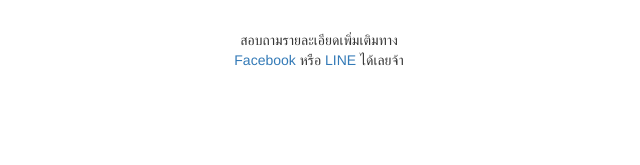
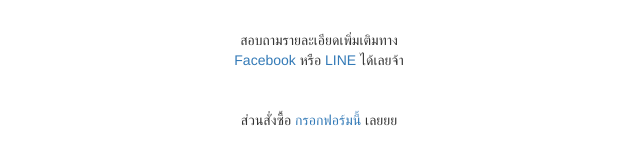
Before and after one commit to TongWR/tongwr.github.io, a Jekyll site: the page built from mc49.md, in a window 1280 px wide. Shown: the part 190-355 px from the top of the page, without its empty margins (321-961 px from the left). Built offline with Jekyll 4.4.1, drawn with Linux system fonts in a browser that asks for light colours; nearby versions of some CDN libraries.

Commit message:
Add link to purchase form

```diff
--- a/_layouts/mc49.html
+++ b/_layouts/mc49.html
@@ -131,7 +131,7 @@
     </form>
     <section class="price-display col-xs-12 col-sm-8 col-sm-offset-2 col-md-6 col-md-offset-3 col-lg-4 col-lg-offset-4">
       <p class="prices">ราคารวม <span id="full-price"></span> <span id="total-price"></span></p>
-      <p class="purchase-form__contact-details">สอบถามรายละเอียดเพิ่มเติมทาง<br><a href="https://www.facebook.com/raomc49/">Facebook</a> หรือ <a href="https://line.me/R/ti/p/%40raomc49">LINE</a> ได้เลยจ้า </p>
+      <p class="purchase-form__contact-details">สอบถามรายละเอียดเพิ่มเติมทาง<br><a href="https://www.facebook.com/raomc49/">Facebook</a> หรือ <a href="https://line.me/R/ti/p/%40raomc49">LINE</a> ได้เลยจ้า<br><br><br>ส่วนสั่งซื้อ <a href="http://tinyurl.com/rao10years">กรอกฟอร์มนี้</a> เลยยย</p>
     </section>
   </main>
 </body>
```
